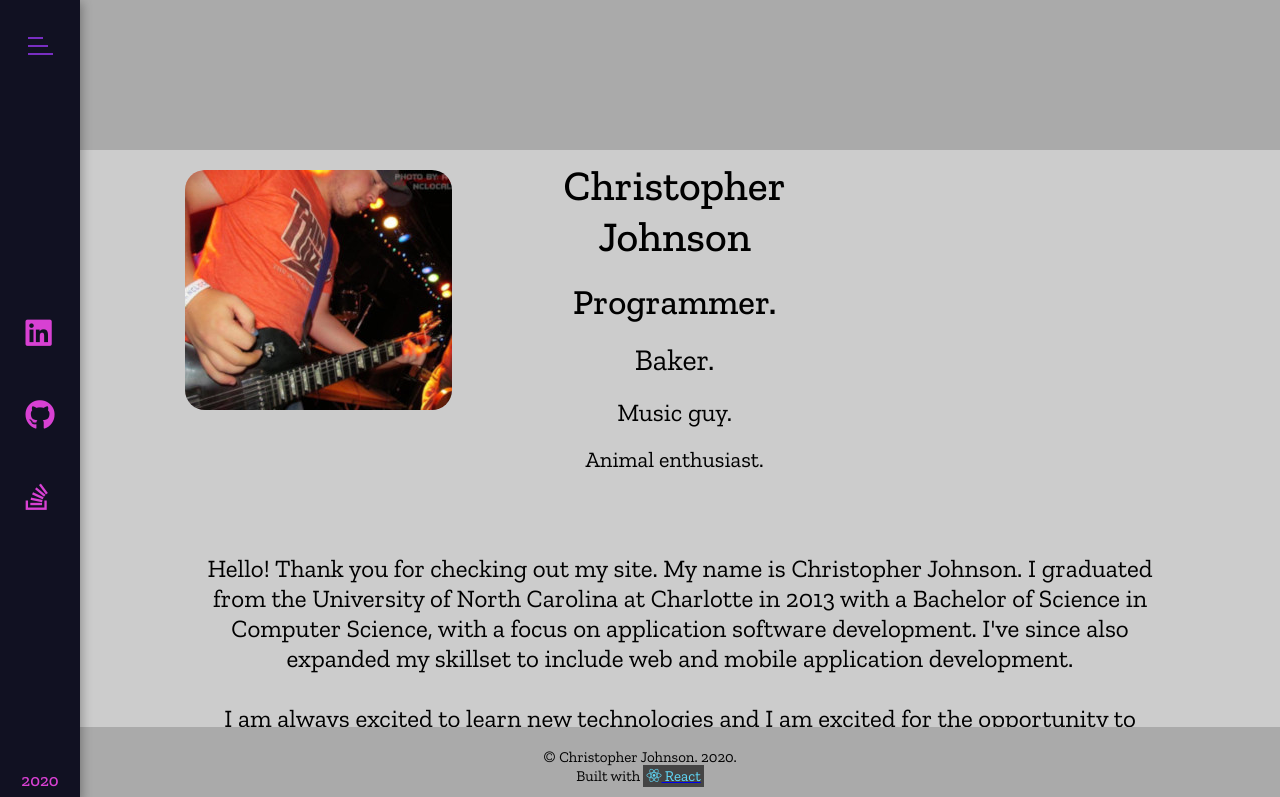
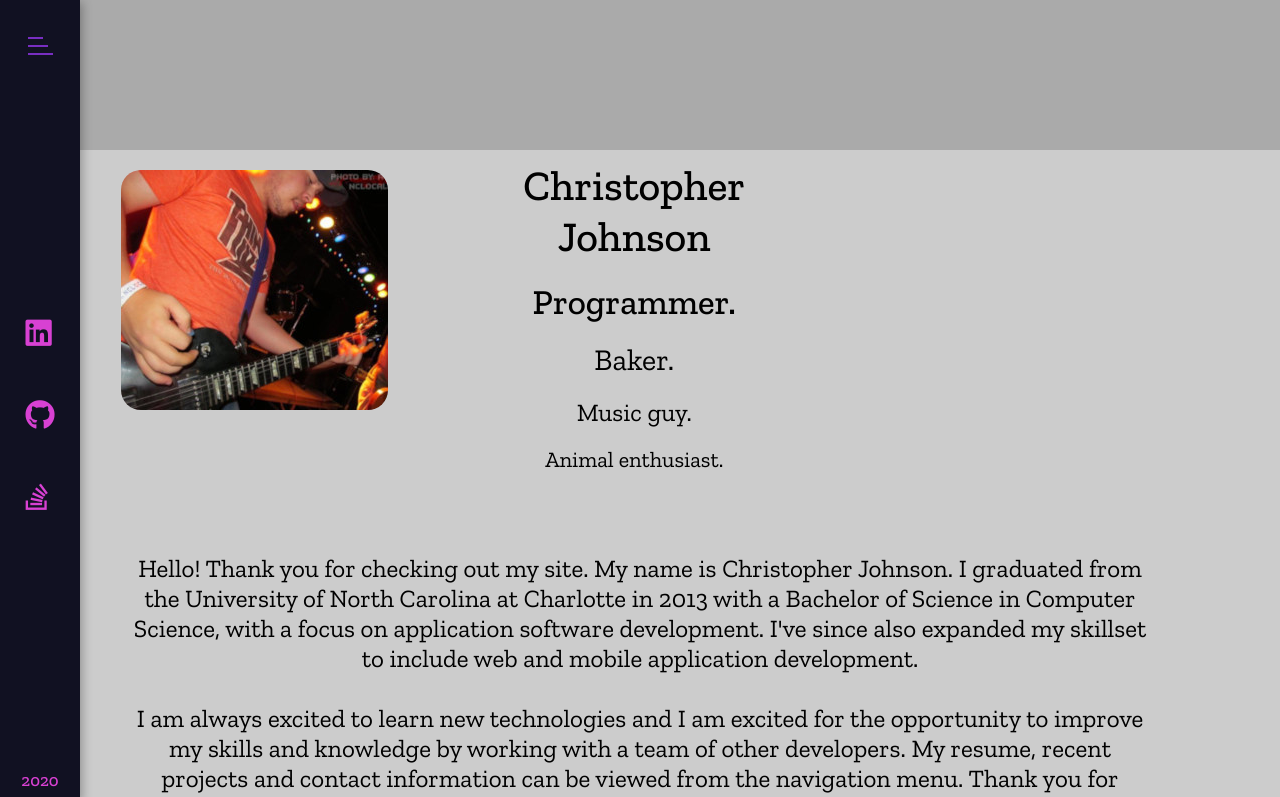
Before and after one commit to cjohn281/portfolio, a React (Create React App) app: page / in a window 1280 px wide. Shown: the top 797 px of the page. Built offline with nearby package versions, Linux system fonts and the light colour scheme.

Commit message:
altered footer positioning

```diff
--- a/src/App.js
+++ b/src/App.js
@@ -4,7 +4,6 @@ import Sidebar from './components/Sidebar/Sidebar';
 import NavMenu from './components/NavMenu/NavMenu';
 import MainContent from './components/MainContent/MainContent';
 import Backdrop from './components/Backdrop/Backdrop';
-import Footer from './components/Footer/Footer';
 import {projectObjs} from './resources/projectObjs';
 
 import './App.css';
@@ -60,7 +59,6 @@ filteredProjects uses a filter method in order to display only the projects that
         <NavMenu open={this.state.sidePanelOpen} click={this.sidePanelToggleClickHandler} />
         <MainContent searchChange={this.onSearchChange} projectObjs={filteredProjects} />
         <Backdrop sidePanelToggleClickHandler={this.sidePanelToggleClickHandler} open={this.state.sidePanelOpen} />
-        <Footer />
 	    </div>
 	  );
   }
--- a/src/components/ContentPages/Contact.css
+++ b/src/components/ContentPages/Contact.css
@@ -4,6 +4,7 @@
 	flex-direction: column;
 	justify-content: flex-start;
 	align-items: center;
+	padding-bottom: 7.3rem;
 }
 
 .contact-heading {
--- a/src/components/ContentPages/Home.css
+++ b/src/components/ContentPages/Home.css
@@ -5,6 +5,7 @@
 	align-items: center;
 	width: 100%;
 	margin-top: 1rem;
+	padding-bottom: 7.3rem;
 }
 
 .home-heading {
--- a/src/components/ContentPages/Projects.css
+++ b/src/components/ContentPages/Projects.css
@@ -1,5 +1,6 @@
 .projects-content {
 	text-align: center;
+	padding-bottom: 7.3rem;
 }
 
 .projects-heading {
--- a/src/components/Footer/Footer.css
+++ b/src/components/Footer/Footer.css
@@ -1,8 +1,8 @@
 .footer {
-	width: 100vw;
+	width: 100%;
+	position: absolute;
+	bottom: 0;
 	height: 7.3rem;
-	position: fixed;
-	bottom: 0;
 	color: #000;
 	font-size: 1.5rem;
 	background-color: #aaa;
--- a/src/components/MainContent/MainContent.css
+++ b/src/components/MainContent/MainContent.css
@@ -1,10 +1,6 @@
 .content-container {
-	background-color: #ccc;
-	position: fixed;
-	top: 0;
-	right: 0;
-	bottom: 7.3rem;
+	min-height: 100vh;
 	left: 8rem;
 	padding: 0;
-	overflow: auto;
+	margin: 0;
 }
--- a/src/components/MainContent/MainContent.js
+++ b/src/components/MainContent/MainContent.js
@@ -5,6 +5,7 @@ import Header from '../Header/Header';
 import Home from '../ContentPages/Home';
 import Projects from '../ContentPages/Projects';
 import Contact from '../ContentPages/Contact';
+import Footer from '../Footer/Footer';
 
 import './MainContent.css';
 
@@ -24,6 +25,7 @@ const mainContent = ({searchChange, projectObjs}) => {
         <Route path="/contact" component={Contact} />
         <Route component={Error} />
       </Switch>
+      <Footer />
     </div>
   );
 }
--- a/src/index.css
+++ b/src/index.css
@@ -7,6 +7,7 @@ html {
 	margin: 0;
 	padding: 0;
 	font-size: 62.5%;
+	background-color: #ccc;
 }
 
 body {
```
